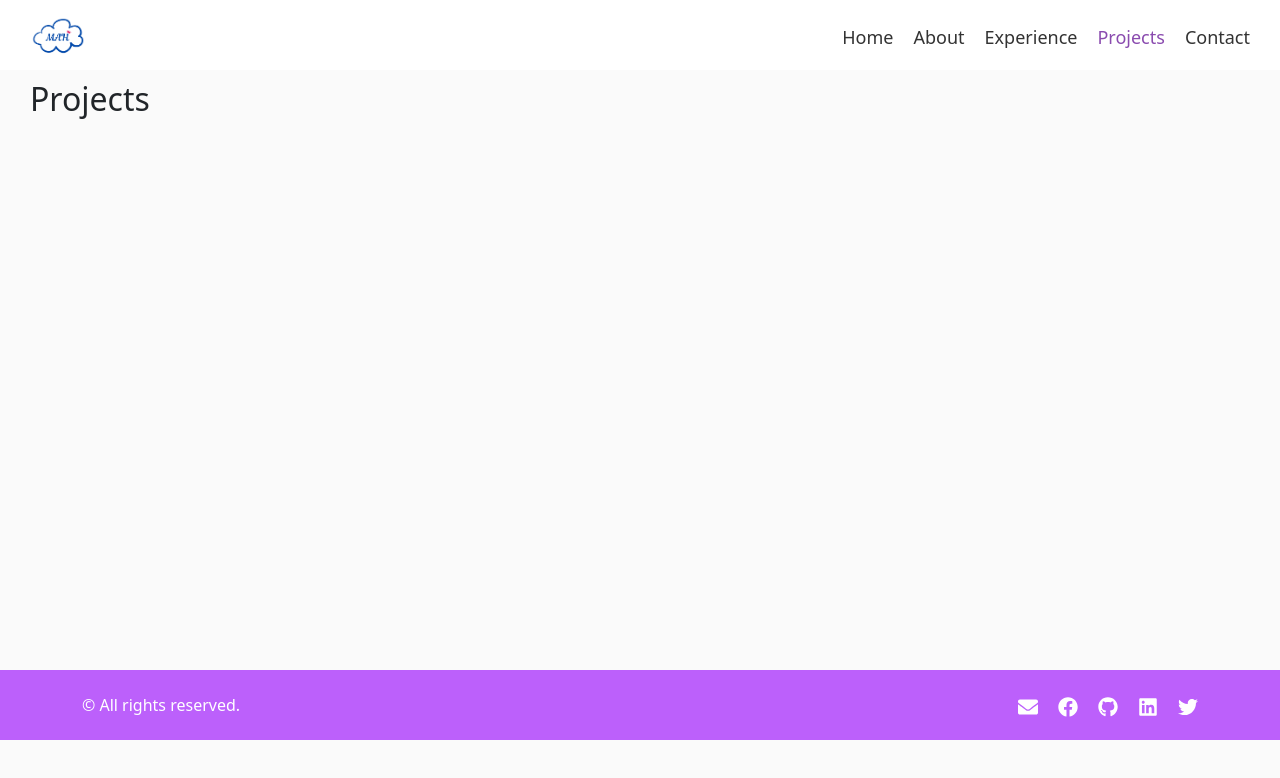
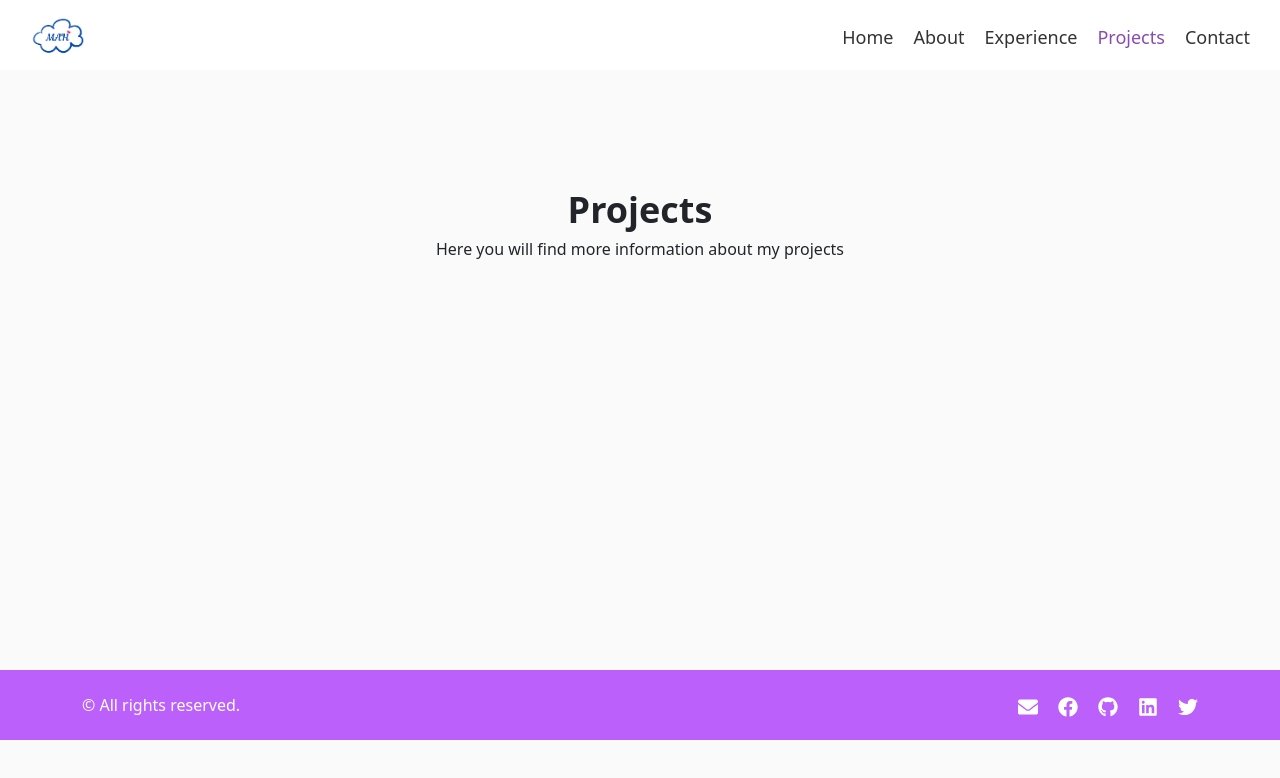
Before and after one commit to MAleemH/muhammad-aleem-hashmi-portfolio, a React (Create React App) app: page /projects in a window 1280 px wide. Shown: the top 778 px of the page. Built offline with nearby package versions, Linux system fonts and the light colour scheme.

Commit message:
Added basic structure for projects page

```diff
--- a/src/components/projects.js
+++ b/src/components/projects.js
@@ -1,6 +1,15 @@
 const Projects = () => (
   <div className="main">
-    <h2>Projects</h2>
+    <div className="container hero-section">
+      <div className="row justify-content-center align-items-center h-100">
+        <div className="col-12">
+          <div className="hero-title text-center">Projects</div>
+          <p className="text-center">
+            Here you will find more information about my projects
+          </p>
+        </div>
+      </div>
+    </div>
   </div>
 );
 
```
